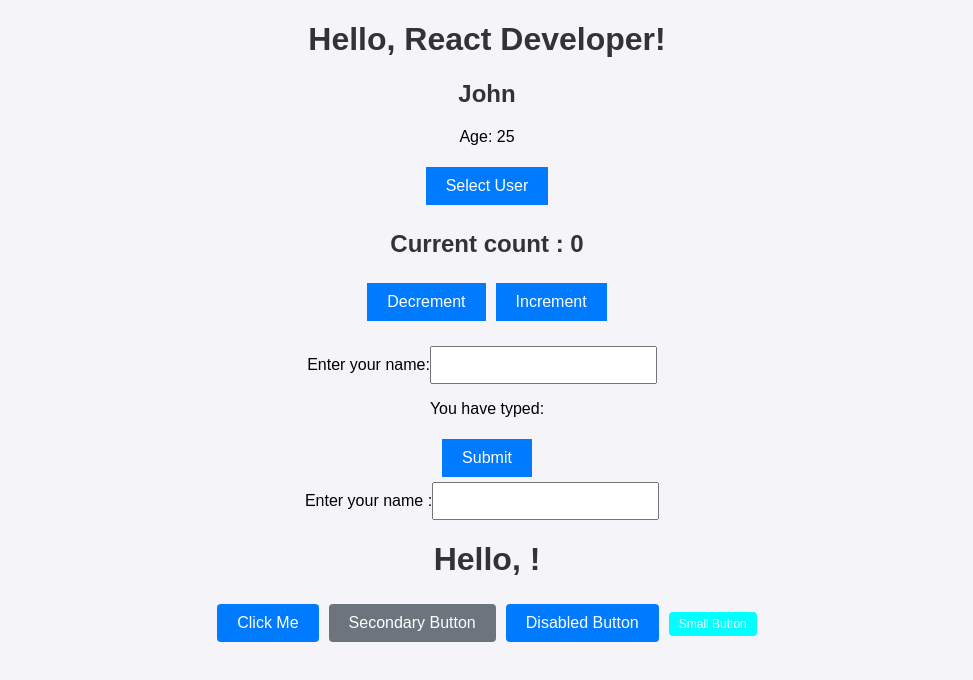
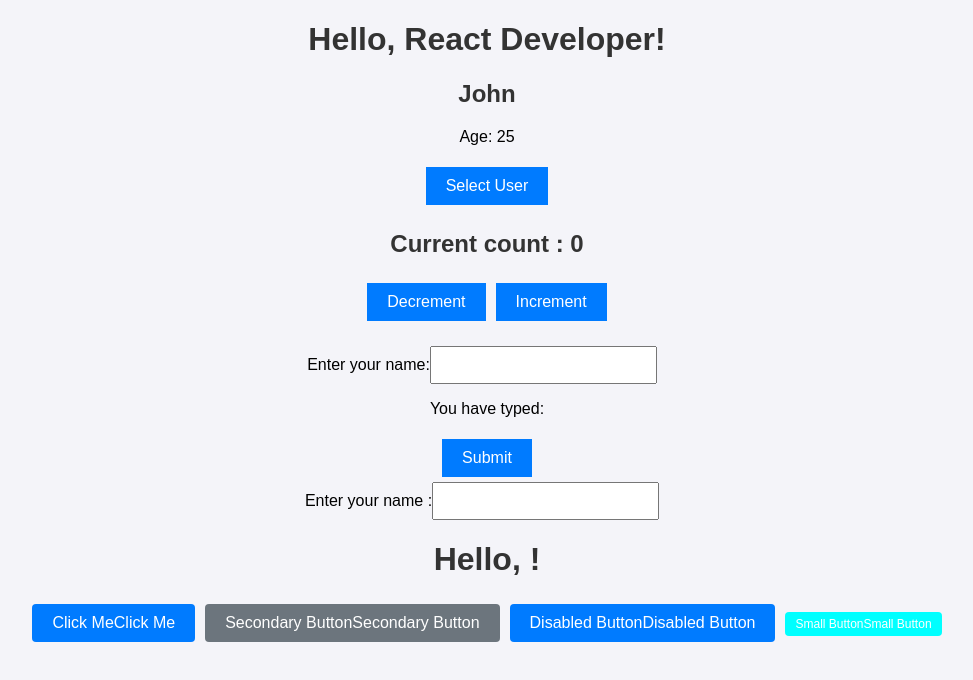
Before and after one commit to kemsguy7/react-ts-snippets, a React (Create React App) app: page / in a window 1280 px wide. Shown: the top 680 px of the page, without its empty margins (153-1126 px from the left). Built offline with nearby package versions, Linux system fonts and the light colour scheme.

Commit message:
updates: added laading spinner and styles to button component

```diff
--- a/src/App.tsx
+++ b/src/App.tsx
@@ -1,4 +1,4 @@
-import React from 'react';
+import React, { useState } from 'react';
 import Counter from './components/chap2/Counter';
 import NameForm from './components/chap2/NameForm';
 import NameApp from './components/chap2/nameInput';
@@ -20,7 +20,19 @@ const handleUserClick = (id: number) => {
 };
 const user = { id: 4, name: 'Kemsguy7', email: 'mattidungafa@gmail.com' };
 
+{
+  /* setting stage for button loader*/
+}
+
 const App: React.FC = () => {
+  const [loading, setLoading] = useState(false);
+  const handleClick = () => {
+    setLoading(true);
+    setTimeout(() => {
+      setLoading(false);
+      alert('Action completed!');
+    }, 2000); //Simulate a 2-second loading time
+  };
   return (
     <div>
       <Greeting name='React Developer' />
@@ -33,12 +45,15 @@ const App: React.FC = () => {
       <Button
         label='Secondary Button'
         variant='secondary'
-        onClick={() => alert('Button clicked!')}
+        size='medium'
+        onClick={handleClick}
+        loading={loading}
       />
       <Button
         label='Disabled Button'
         disabled={true}
         onClick={() => alert('Button clicked!')}
+
         // Pass the component directly without JSX
       />
       <Button label='Small Button' size='small' variant='secondary' />
--- a/src/components/chap2/Button.css
+++ b/src/components/chap2/Button.css
@@ -43,3 +43,21 @@
   display: inline-flex;
   align-items: center;
 }
+.loader {
+  border: 2px solid #f3f3f3;
+  border-radius: 50%;
+  border-top: 2px solid #3498db;
+  width: 16px;
+  height: 16px;
+  animation: spin 3s ease-in-out infinite;
+  display: inline-block;
+}
+
+@keyframes spin {
+  0% {
+    transform: rotate(0deg);
+  }
+  100% {
+    transform: rotate(360deg);
+  }
+}
--- a/src/components/chap2/Button.tsx
+++ b/src/components/chap2/Button.tsx
@@ -9,6 +9,7 @@ interface ButtonProps {
   variant?: 'primary' | 'secondary'; //Variant for styling purposes
   size?: 'small' | 'medium' | 'large'; //Size of the button
   // icon?: IconType; //Optional icon from react-icons
+  loading?: boolean; //New Loading prop to indicate loading state
 }
 
 const Button: React.FC<ButtonProps> = ({
@@ -17,6 +18,7 @@ const Button: React.FC<ButtonProps> = ({
   disabled,
   variant = 'primary',
   size = 'medium',
+  loading,
   // icon: Icon,
 }) => {
   return (
@@ -26,7 +28,10 @@ const Button: React.FC<ButtonProps> = ({
           <Icon {...({} as any)} />
         </span>
       )} */}
-      {label}
+      {/* {loading ? <span className='loader' /> : icon && <span className='button-icon'> {icon}</span>} */}
+      {/* assuming button icon works*/}
+      {loading ? <span className='loader' /> : label}
+      {!loading && label} {/* Show label only when not loading */}
     </button>
   );
 };
```
